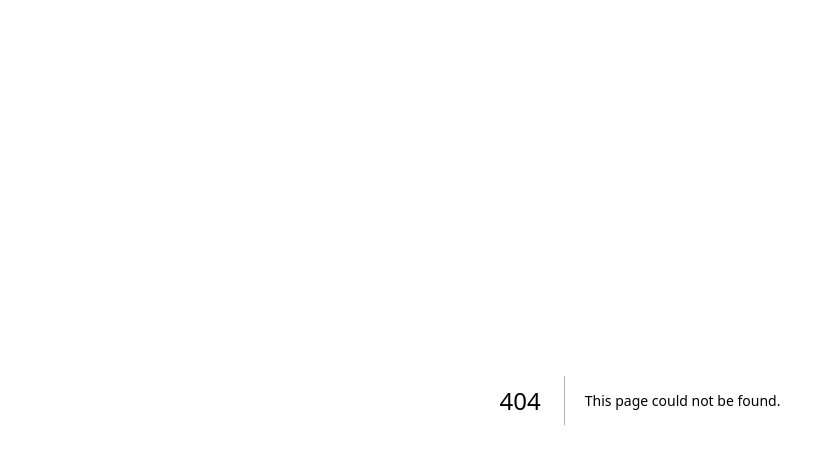
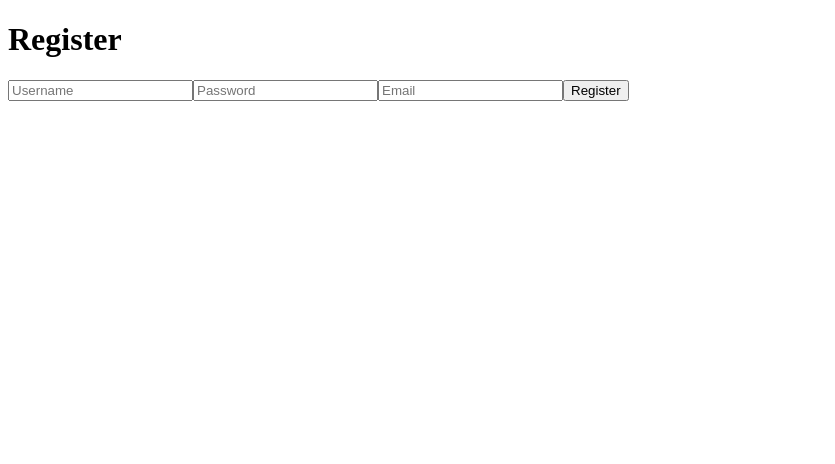
Before and after one commit to 6G-SANDBOX/TNLCM_FRONTEND, a Next.js app: page /tnlcm/register in a window 1280 px wide. Before the commit this address had no page. Shown: the top 464 px of the page, without its empty margins (0-835 px from the left). Built offline with nearby package versions, Linux system fonts and the light colour scheme.

Commit message:
Add register page

```diff
--- /dev/null
+++ b/src/app/tnlcm/register/page.js
@@ -0,0 +1,49 @@
+'use client'
+
+import { useState } from 'react';
+import { useRouter } from 'next/navigation';
+
+export default function RegisterPage() {
+  const [username, setUsername] = useState('');
+  const [password, setPassword] = useState('');
+  const [email, setEmail] = useState('');
+  const router = useRouter();
+
+  const handleRegister = async (e) => {
+    e.preventDefault();
+    try {
+      // TODO: Register call to backend
+      // await register(username, password, email);
+      router.push('/tnlcm/login');
+    } catch (error) {
+      console.error('Error:', error.message);
+    }
+  };
+
+  return (
+    <div>
+      <h1>Register</h1>
+      <form onSubmit={handleRegister}>
+        <input
+          type="text"
+          placeholder="Username"
+          value={username}
+          onChange={(e) => setUsername(e.target.value)}
+        />
+        <input
+          type="password"
+          placeholder="Password"
+          value={password}
+          onChange={(e) => setPassword(e.target.value)}
+        />
+        <input
+          type="email"
+          placeholder="Email"
+          value={email}
+          onChange={(e) => setEmail(e.target.value)}
+        />
+        <button type="submit">Register</button>
+      </form>
+    </div>
+  );
+};
```
